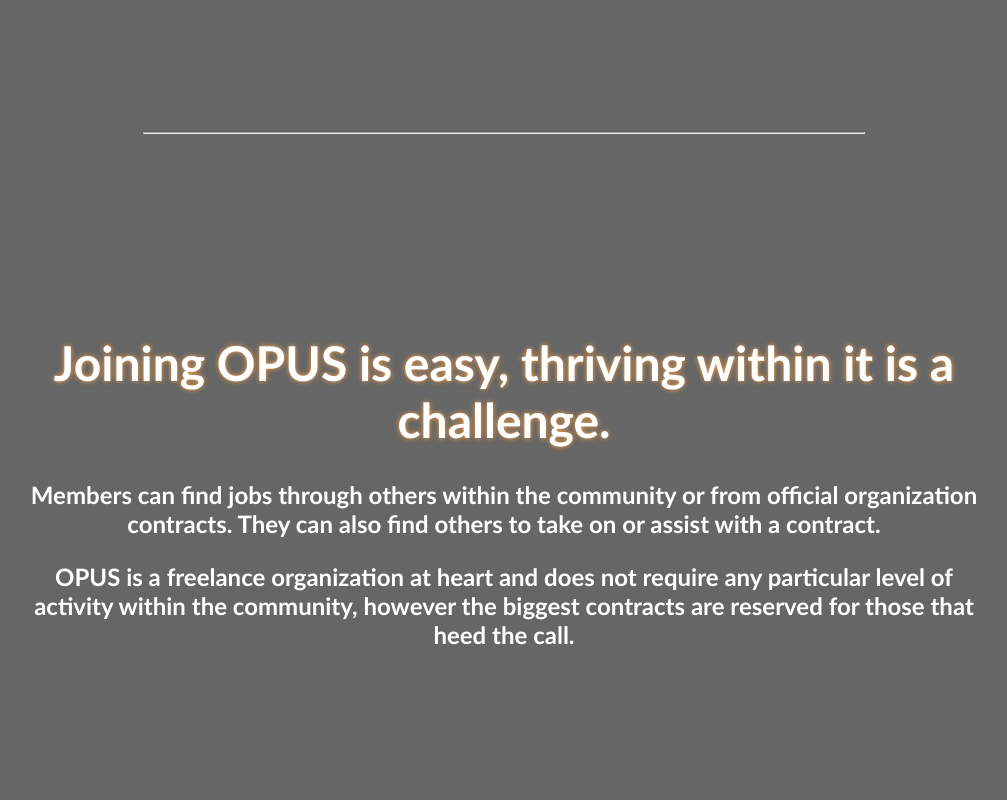
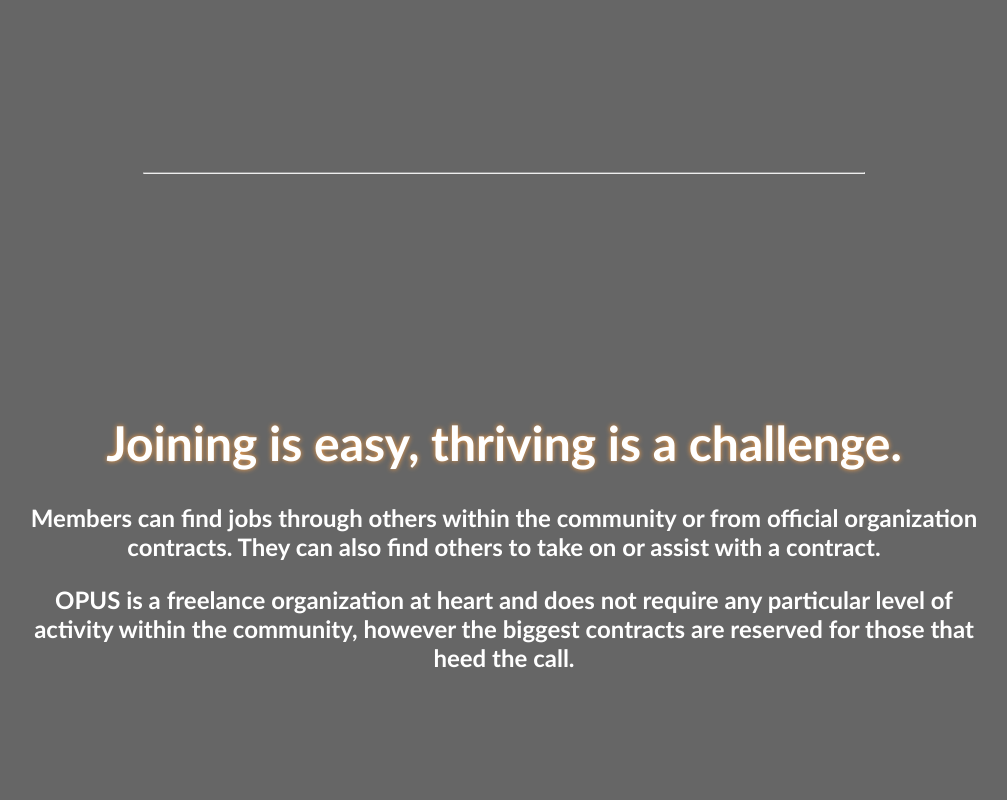
Before and after one commit to diSpence/diSpence, a plain HTML site: page index.html in a window 1280 px wide. Shown: the part 1060-1860 px from the top of the page, without its empty margins (136-1143 px from the left). Drawn offline with Linux system fonts and the light colour scheme.

Commit message:
Text correction and some spacing, may need further testing

```diff
--- a/index.html
+++ b/index.html
@@ -75,7 +75,7 @@
 
           <div>
             <h1>
-              Joining OPUS is easy, thriving within it is a challenge.
+              Joining is easy, thriving is a challenge.
             </h1>
             <h3>
               Members can find jobs through others within the community or from official organization contracts. They can also find others to take on or assist with a contract.
--- a/styles.css
+++ b/styles.css
@@ -36,8 +36,8 @@ hr.devicediv {
 }
 hr.largediv {
   width: 75%;
-  margin-top: 12.5em;
-  margin-bottom: 12.5em;
+  margin-top: 15em;
+  margin-bottom: 15em;
 }
 hr.smalldiv {
   width: 75%;
```
